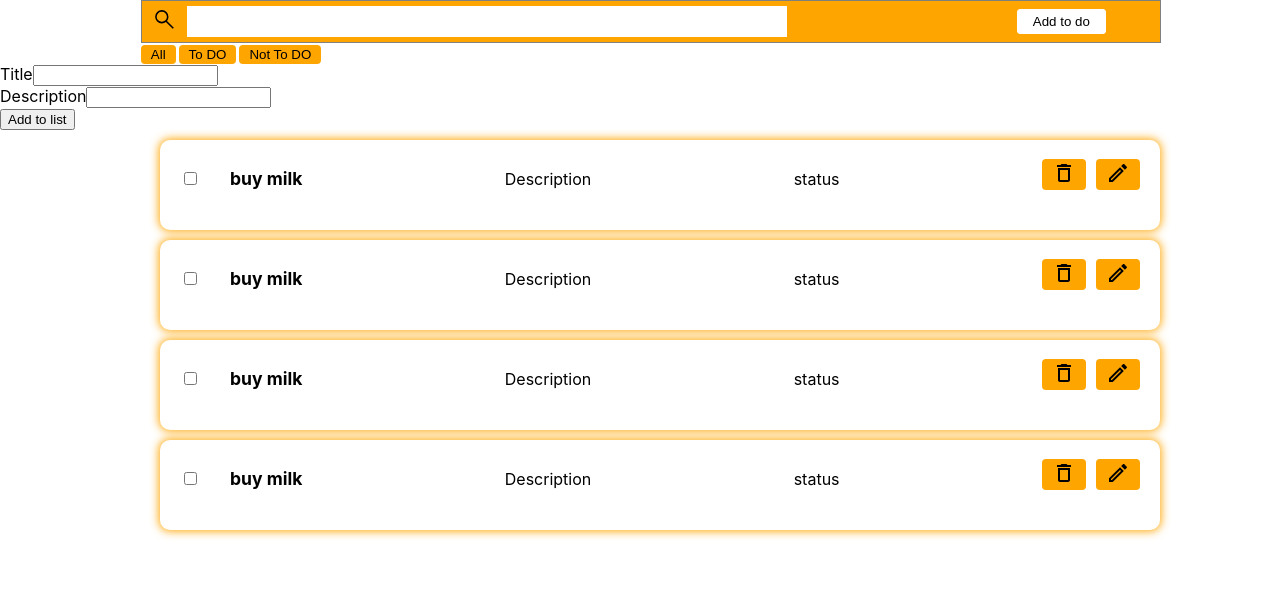
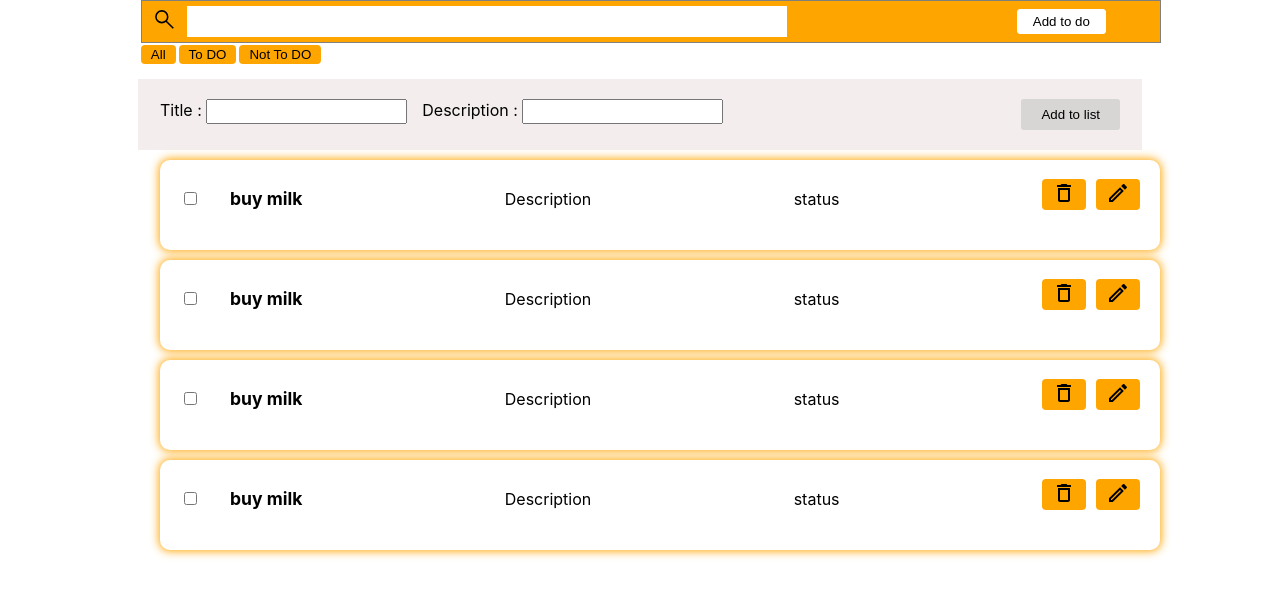
Before and after one commit to mahsaamini23/todoList, a React (Create React App) app: page / in a window 1280 px wide. Shown: the top 596 px of the page. Built offline with nearby package versions, Linux system fonts and the light colour scheme.

Commit message:
added style to Form component

```diff
--- a/src/component/form/Form.jsx
+++ b/src/component/form/Form.jsx
@@ -1,19 +1,20 @@
 import React from "react";
+import "./form.style.css";
 
 const Form = () =>{
     return(
         <div className="form">
             <div className="form_container">
                 <div className="container_title">
-                    <label className="form_label">Title</label>
+                    <label className="form_label">Title : </label>
                     <input className="input" type="text" name="title"/>
                 </div>
                 <div className="container_description">
-                    <label className="form_label">Description</label>
+                    <label className="form_label">Description : </label>
                     <input className="input" type="text" name="description"/>
                 </div>
             </div>
-            <button type="submit">Add to list</button>
+            <button type="submit" className="btn_submit">Add to list</button>
         </div>
     )
 }
--- a/src/component/form/form.style.css
+++ b/src/component/form/form.style.css
@@ -0,0 +1,29 @@
+.form{
+    display:flex;
+    justify-content:space-between;
+    align-content: center;
+    width:75%;
+    margin: 0 auto;
+    background-color: rgb(243, 237, 237);
+    padding:20px 22px;
+    margin-top:15px;
+}
+.form_container{
+    display:flex;
+    justify-content: flex-start;
+    gap:15px;
+}
+.input{
+    padding:3px 10px;
+}
+.btn_submit{
+    background-color: rgb(216, 213, 213);
+    border:none;
+    border-radius: 3px;
+    padding:8px 20px;
+    cursor: pointer;
+}
+.btn_submit:hover{
+    box-shadow: 0 2px 10px 2px rgb(160, 160, 160);
+    padding:9px 22px;
+}
--- a/src/component/search/Search.jsx
+++ b/src/component/search/Search.jsx
@@ -16,7 +16,7 @@ const Search = () => {
                 </div>
                 <button className="btn_add">Add to do</button>
             </div>
-            <div className="filter_btn">
+            <div className="search_filter">
                 {filterBtn.map(item => (
                     <Button key={item.id}>
                         {item.title}
--- a/src/component/search/search.style.css
+++ b/src/component/search/search.style.css
@@ -23,7 +23,7 @@
     align-self:center;
 }
 
-.filter_btn{
+.search_filter{
     display:flex;
     justify-content: flex-start;
     gap:3px;
```
